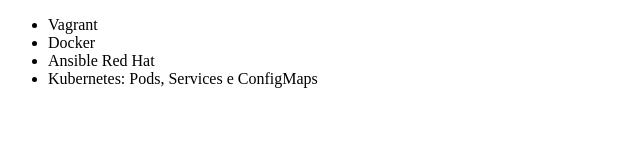
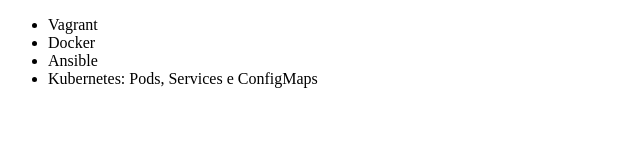
Before and after one commit to guilhermesandes/alura-git, a plain HTML site: page index.html in a window 1280 px wide. Shown: the full height of the page, 0-640 px from the left. Drawn offline with Linux system fonts and the light colour scheme.

```diff
--- a/index.html
+++ b/index.html
@@ -8,7 +8,7 @@
     <ul>
         <li>Vagrant</li>
         <li>Docker</li>
-        <li>Ansible Red Hat</li>
+        <li>Ansible</li>
         <li>Kubernetes: Pods, Services e ConfigMaps</li>
     </ul>
 </body>
```
